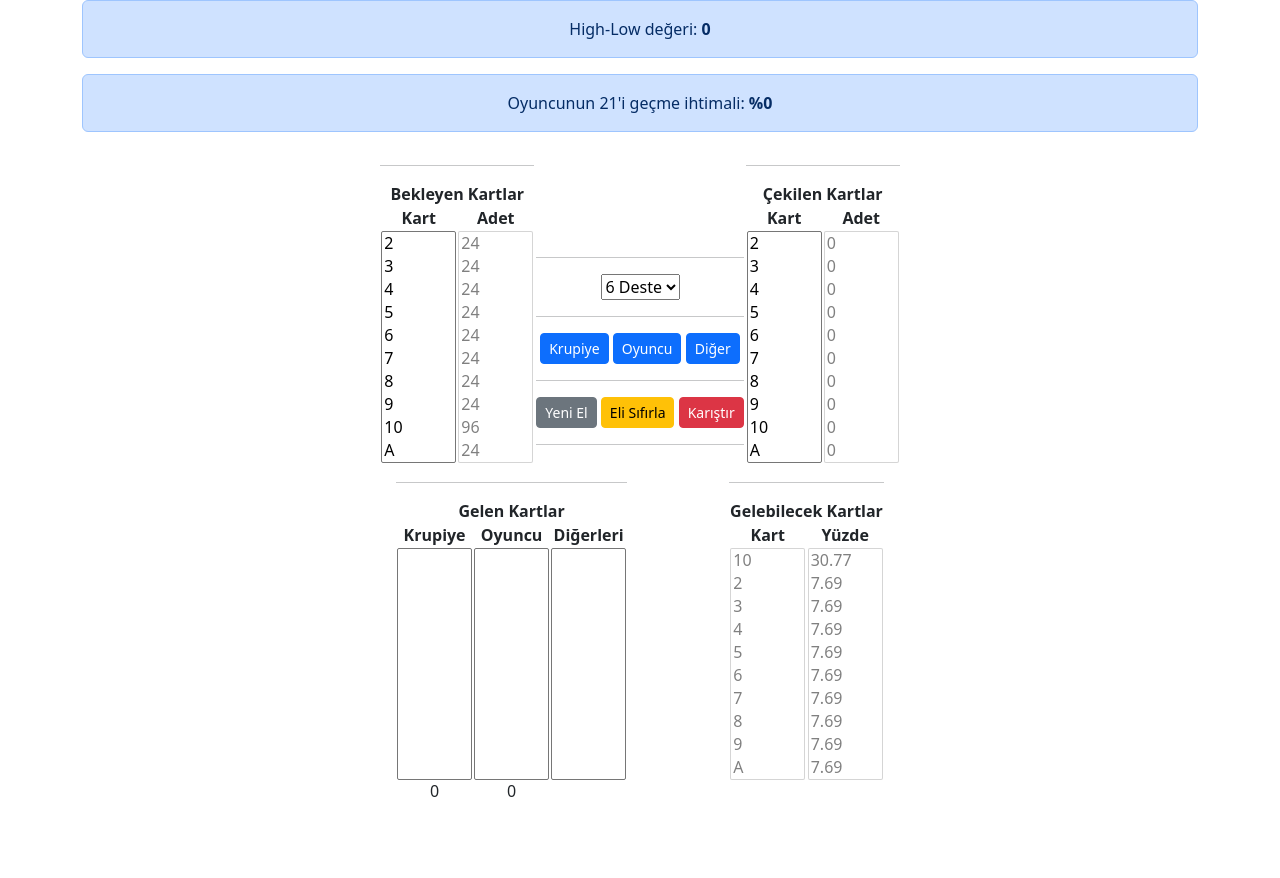
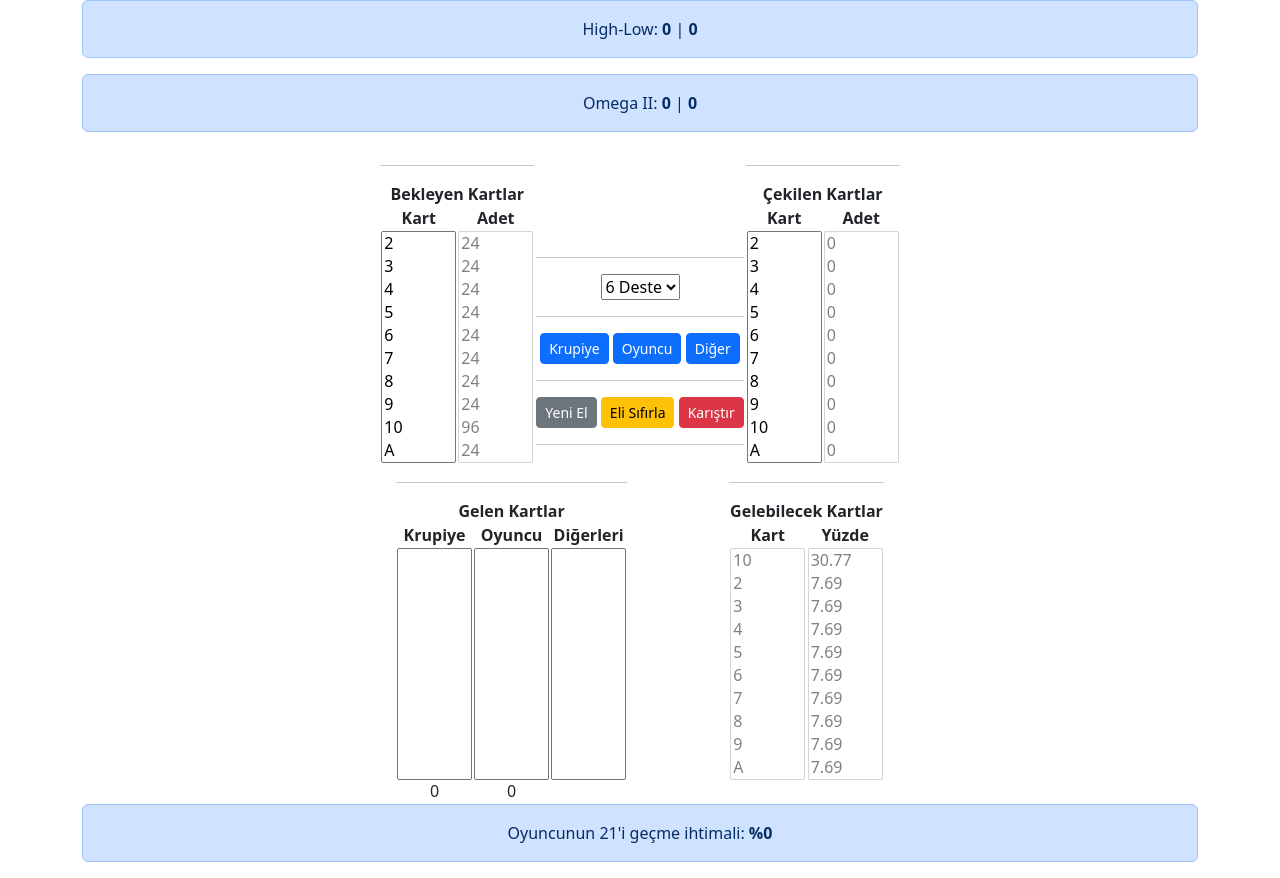
Before and after one commit to okanucak/blackjack-tracker, a plain HTML site: page index.html in a window 1280 px wide. Before the commit the page ends 804 px from the top, so only its background shows below. Drawn offline with nearby package versions, Linux system fonts and the light colour scheme.

Commit message:
Omega 2 system has been included.

```diff
--- a/index.html
+++ b/index.html
@@ -13,10 +13,10 @@
 <body>
 	<div class="container text-center">
 		<div class="alert alert-primary" role="alert">
-			High-Low değeri: <b><span id="spnHiloNumber"></span></b>
+			High-Low: <b><span id="spnHiloNumber"></span></b> | <b><span id="spnHiloValue"></span></b>
 		</div>
 		<div class="alert alert-primary" role="alert">
-			Oyuncunun 21'i geçme ihtimali: <b>%<span id="spnPlayerRisk">0</span></b>
+			Omega II: <b><span id="spnOmegaIINumber"></span></b> | <b><span id="spnOmegaIIValue"></span></b>
 		</div>
 		<div class="row align-items-center">
 			<div class="col align-items-center" align="center">
@@ -137,6 +137,9 @@
 					</tr>
 				</table>
 			</div>
+		</div>
+		<div class="alert alert-primary" role="alert">
+			Oyuncunun 21'i geçme ihtimali: <b>%<span id="spnPlayerRisk">0</span></b>
 		</div>
 	</div>
 
@@ -276,6 +279,10 @@
 			$("#spnDealerTotal").html(getDealerTotal());
 
 			$("#spnHiloNumber").html(hiloNumber);
+			$("#spnHiloValue").html(hiloValue);
+
+			$("#spnOmegaIINumber").html(omegaIINumber);
+			$("#spnOmegaIIValue").html(omegaIIValue);
 
 			$("#spnPlayerRisk").html(getPlayerRiskFor21());
 
--- a/js/defines.js
+++ b/js/defines.js
@@ -4,8 +4,6 @@
 
 // Constants
 const DECK_COUNTS = [1, 2, 4, 6, 8];
-const HIGHT = "hight";
-const LOW = "low";
 
 // Variables
 var deckCount = 6;
@@ -15,3 +13,6 @@ var playerCards = [];
 var otherCards = [];
 var pendingCardCount = deckCount * 52;
 var hiloNumber = 0;
+var hiloValue = 0;
+var omegaIINumber = 0;
+var omegaIIValue = 0;
--- a/js/functions.js
+++ b/js/functions.js
@@ -8,7 +8,8 @@ function suffle() {
 			completedAmount: 0,
 			playerRate: 0,
 			dealerRate: 0,
-			hilo: LOW,
+			hilo: 1,
+			omegaII: 1,
 		},
 		{
 			realValue: 3,
@@ -18,7 +19,8 @@ function suffle() {
 			completedAmount: 0,
 			playerRate: 0,
 			dealerRate: 0,
-			hilo: LOW,
+			hilo: 1,
+			omegaII: 1,
 		},
 		{
 			realValue: 4,
@@ -28,7 +30,8 @@ function suffle() {
 			completedAmount: 0,
 			playerRate: 0,
 			dealerRate: 0,
-			hilo: LOW,
+			hilo: 1,
+			omegaII: 2,
 		},
 		{
 			realValue: 5,
@@ -38,7 +41,8 @@ function suffle() {
 			completedAmount: 0,
 			playerRate: 0,
 			dealerRate: 0,
-			hilo: LOW,
+			hilo: 1,
+			omegaII: 2,
 		},
 		{
 			realValue: 6,
@@ -48,7 +52,8 @@ function suffle() {
 			completedAmount: 0,
 			playerRate: 0,
 			dealerRate: 0,
-			hilo: LOW,
+			hilo: 1,
+			omegaII: 2,
 		},
 		{
 			realValue: 7,
@@ -58,7 +63,8 @@ function suffle() {
 			completedAmount: 0,
 			playerRate: 0,
 			dealerRate: 0,
-			hilo: null,
+			hilo: 0,
+			omegaII: 1,
 		},
 		{
 			realValue: 8,
@@ -68,7 +74,8 @@ function suffle() {
 			completedAmount: 0,
 			playerRate: 0,
 			dealerRate: 0,
-			hilo: null,
+			hilo: 0,
+			omegaII: 0,
 		},
 		{
 			realValue: 9,
@@ -78,7 +85,8 @@ function suffle() {
 			completedAmount: 0,
 			playerRate: 0,
 			dealerRate: 0,
-			hilo: null,
+			hilo: 0,
+			omegaII: -1,
 		},
 		{
 			realValue: 10,
@@ -88,7 +96,8 @@ function suffle() {
 			completedAmount: 0,
 			playerRate: 0,
 			dealerRate: 0,
-			hilo: HIGHT,
+			hilo: -1,
+			omegaII: -2,
 		},
 		{
 			realValue: 11,
@@ -98,13 +107,18 @@ function suffle() {
 			completedAmount: 0,
 			playerRate: 0,
 			dealerRate: 0,
-			hilo: HIGHT,
+			hilo: -1,
+			omegaII: 0,
 		},
 	];
 
 	pendingCardCount = deckCount * 52;
 
 	hiloNumber = 0;
+	hiloValue = 0;
+
+	omegaIINumber = 0;
+	omegaIIValue = 0;
 
 	newTour();
 }
@@ -253,11 +267,10 @@ function toCompletedCards(card) {
 		pendingCardCount--;
 		card.pendingAmount--;
 		card.completedAmount++;
-		if (card.hilo == HIGHT) {
-			hiloNumber--;
-		} else if (card.hilo == LOW) {
-			hiloNumber++;
-		}
+		hiloNumber += card.hilo;
+		hiloValue = getRateByNumber(hiloNumber);
+		omegaIINumber += card.omegaII;
+		omegaIIValue = getRateByNumber(omegaIINumber);
 	}
 }
 
@@ -266,10 +279,14 @@ function toPendingCards(card) {
 		pendingCardCount++;
 		card.pendingAmount++;
 		card.completedAmount--;
-		if (card.hilo == HIGHT) {
-			hiloNumber++;
-		} else if (card.hilo == LOW) {
-			hiloNumber--;
-		}
+		hiloNumber -= card.hilo;
+		hiloValue = getRateByNumber(hiloNumber);
+		omegaIINumber -= card.omegaII;
+		omegaIIValue = getRateByNumber(omegaIINumber);
 	}
 }
+
+function getRateByNumber(number) {
+	var rate = number / (pendingCardCount / 52);
+	return rate.toFixed(4);
+}
```
